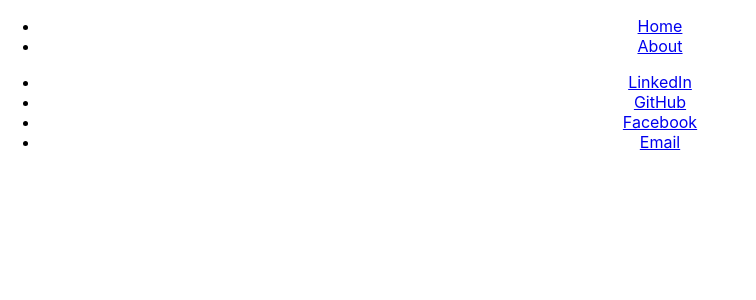
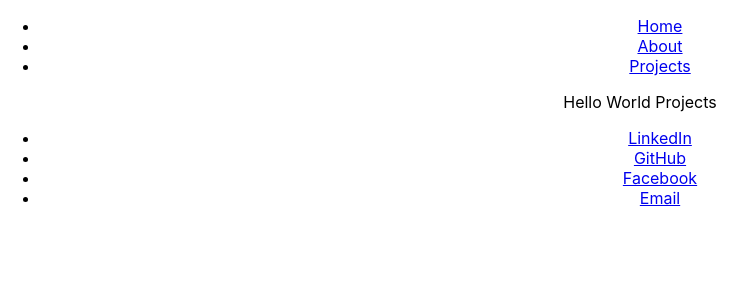
Before and after one commit to mbubel/react-portfolio, a React (Create React App) app: page /projects in a window 1280 px wide. Shown: the top 300 px of the page, without its empty margins (0-756 px from the left). Built offline with nearby package versions, Linux system fonts and the light colour scheme.

Commit message:
added a Projects link

```diff
--- a/src/App.js
+++ b/src/App.js
@@ -5,6 +5,7 @@ import Home from "./components/Home";
 import About from "./components/About";
 import Header from "./components/Header";
 import Footer from "./components/Footer"
+import Projects from "./components/Projects"
 
 class App extends Component {
   render() {
@@ -15,6 +16,7 @@ class App extends Component {
           <Switch>
             <Route path="/" exact component={Home} />
             <Route path="/about" component={About} />
+            <Route path="/projects" exact component={Projects} />
           </Switch>
           <Footer/>
         </div>
--- a/src/components/Footer.js
+++ b/src/components/Footer.js
@@ -1,5 +1,5 @@
 import { Link } from "react-router-dom";
-function Header(props) {
+function Footer(props) {
   return (
     <div>
       <ul>
@@ -20,4 +20,4 @@ function Header(props) {
   );
 }
 
-export default Header;
+export default Footer;
--- a/src/components/Header.js
+++ b/src/components/Header.js
@@ -9,6 +9,9 @@ function Header(props) {
         <li>
           <Link to="/about">About</Link>
         </li>
+        <li>
+          <Link to="/projects">Projects</Link>
+        </li>
       </ul>
     </div>
   );
--- a/src/components/Home.js
+++ b/src/components/Home.js
@@ -2,7 +2,7 @@ function Home(props) {
   return (
     <div>
       <p>
-        I'm currently enrolled in the UCSD Full Stack Developmentprogram and am
+        I'm currently enrolled in the UCSD Full Stack Development program and am
         projected to graduate in March of 2021.
       </p>
     </div>
--- /dev/null
+++ b/src/components/Projects.js
@@ -0,0 +1,11 @@
+function Projects(props) {
+    return (
+      <div>
+        <p>
+          Hello World Projects
+        </p>
+      </div>
+    );
+  }
+
+  export default Projects;
```
